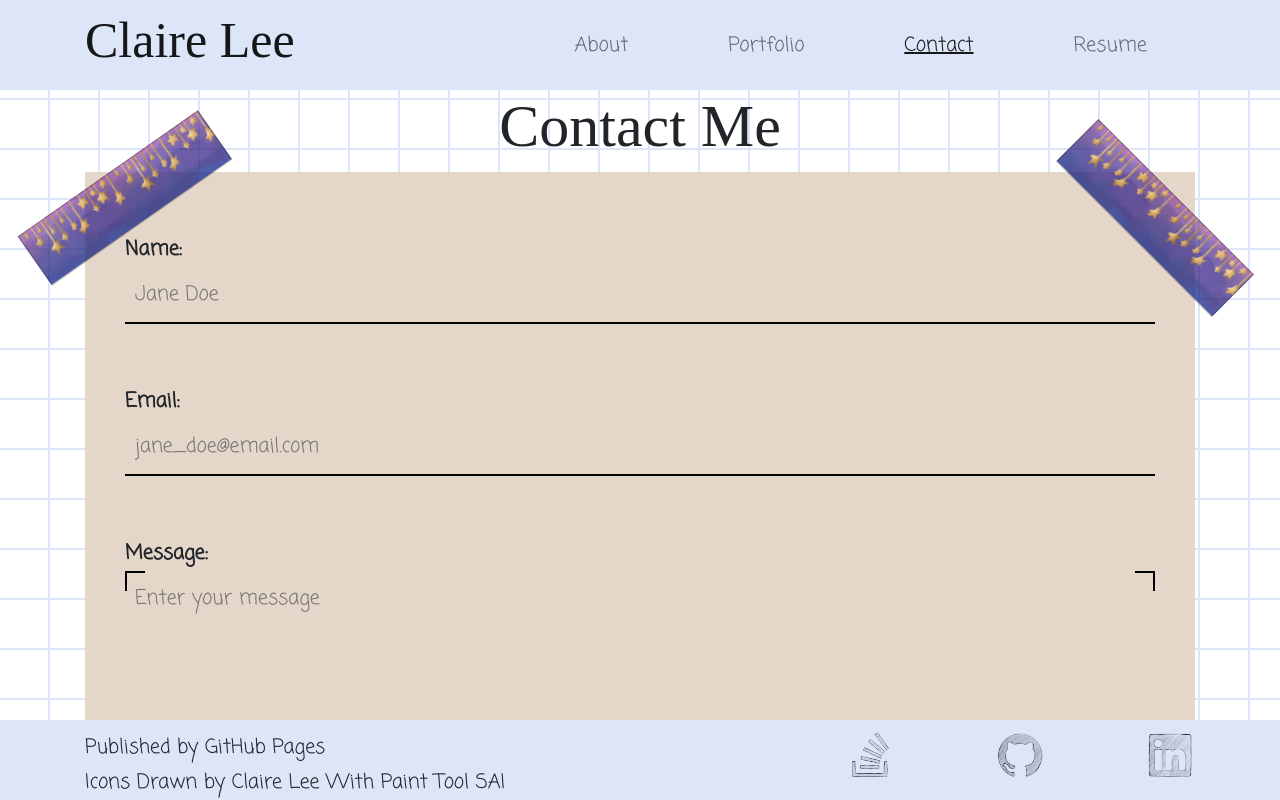
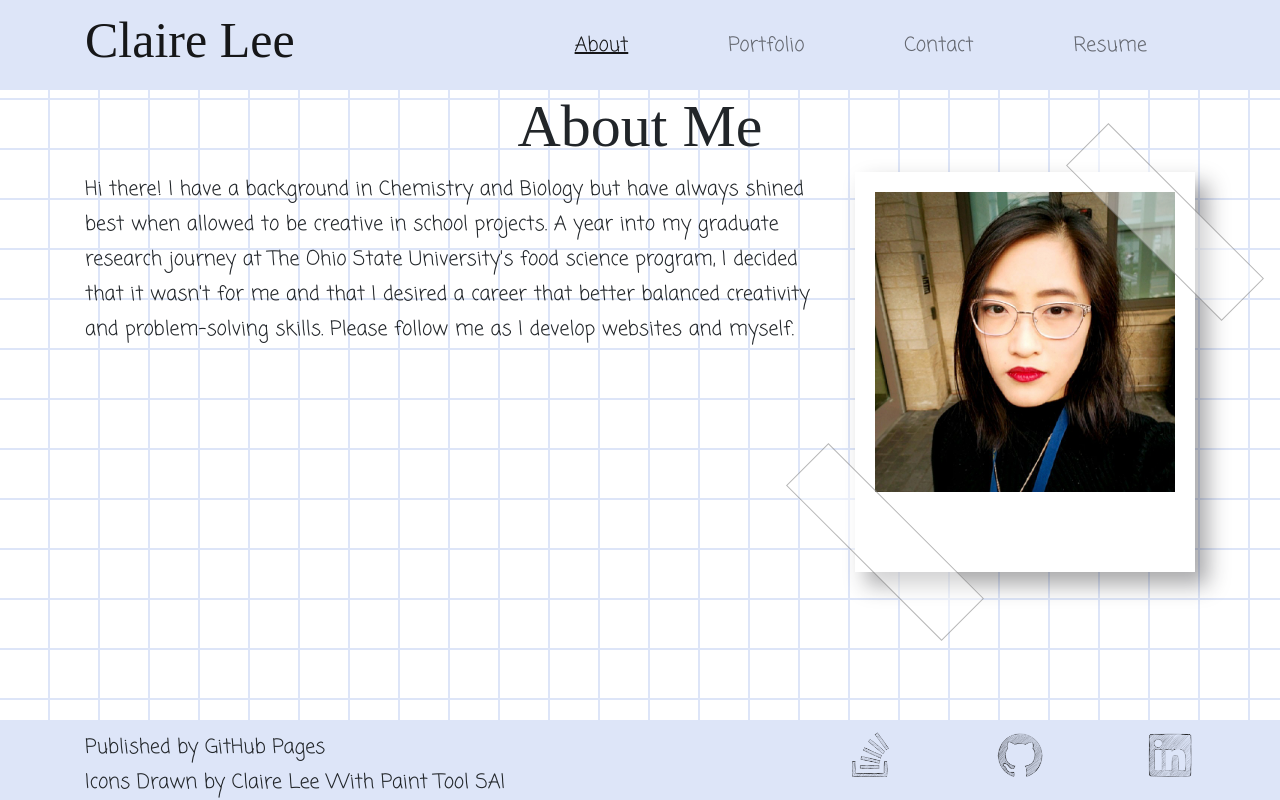
Before and after one commit to leeclaire156/Portfolio-V2, a React (Create React App) app: page / in a window 1280 px wide. Shown: the top 800 px of the page. Built offline with nearby package versions, Linux system fonts and the light colour scheme; a web font is replaced by a local one.

Commit message:
Sets loading page to be the About Me page

```diff
--- a/src/components/PortfolioContainer.js
+++ b/src/components/PortfolioContainer.js
@@ -9,7 +9,7 @@ import Footer from './footer/Footer';
 import { Container } from 'react-bootstrap';
 
 export default function PortfolioContainer() {
-  const [currentPage, setCurrentPage] = useState('Contact');
+  const [currentPage, setCurrentPage] = useState('About');
 
   // This method checks to see what the value of `currentPage` is.
   // Depending on the value of currentPage, we return the corresponding component to render. This function is called on line 35.
```
